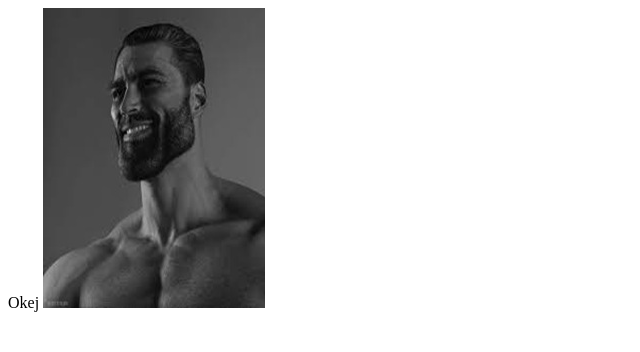
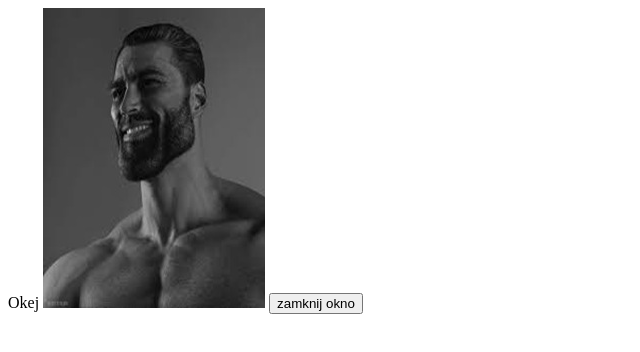
Before and after one commit to AdamKaczorowski938/java, a plain HTML site: page obraz-z5.2.html in a window 1280 px wide. Shown: the whole page, without its empty margins (0-640 px from the left). Drawn offline with Linux system fonts and the light colour scheme.

Commit message:
Update obraz-z5.2.html

```diff
--- a/obraz-z5.2.html
+++ b/obraz-z5.2.html
@@ -2,12 +2,15 @@
 <html>
      <head>
            <script type="text/javascript">
-
+               function okno_zamknij_kaczorowski()
+                       {
+                             window.close()
+                       }
             </script>
      </head>
 <body>
        Okej
       <img src="obraz-5.2.jpg" />
-
+    <input type="button" value="zamknij okno" onclick="okno_zamknij_kaczorowski()"/>
 </body>
 </html>
```
